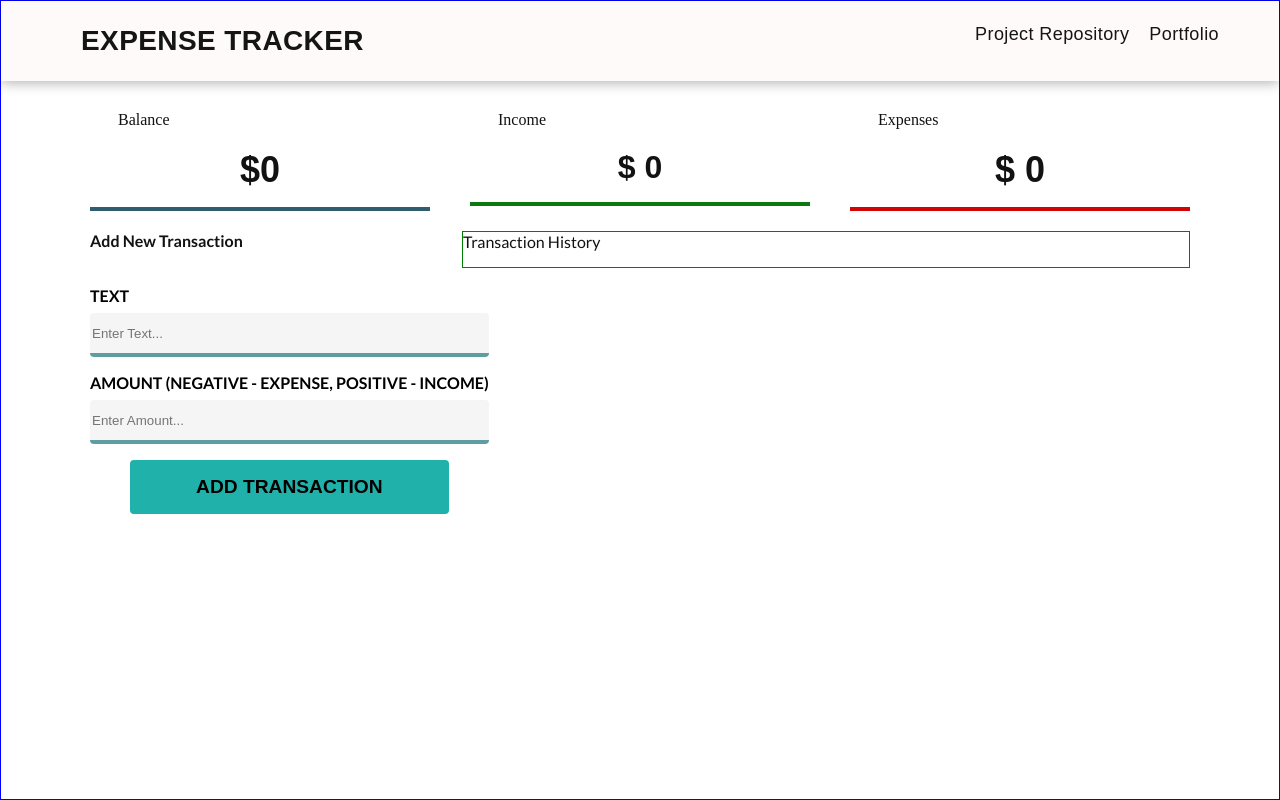
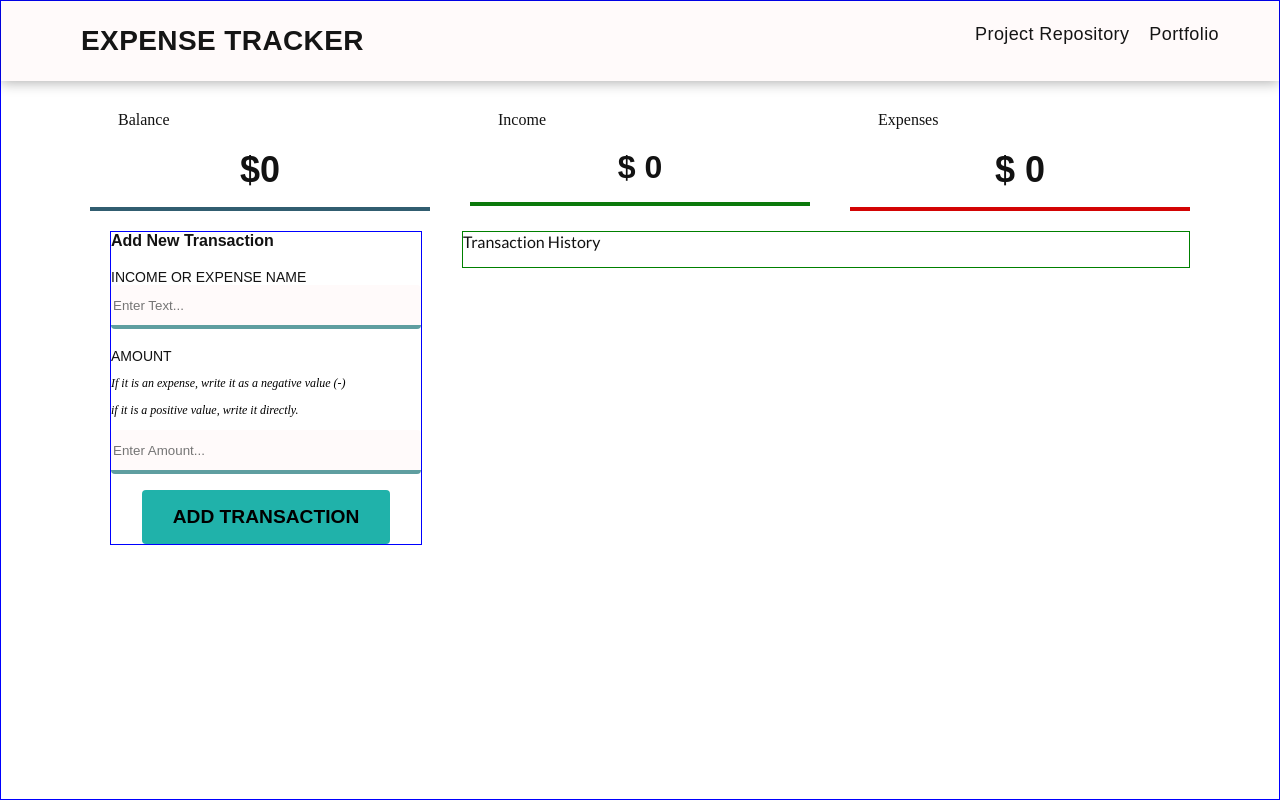
Before and after one commit to banuaggun/expense-tracker, a Vue app: page / in a window 1280 px wide. Built offline with nearby package versions, Linux system fonts and the light colour scheme; some icons are missing.

Commit message:
User experience improvements have been made

```diff
--- a/src/components/AddTransaction.vue
+++ b/src/components/AddTransaction.vue
@@ -7,14 +7,30 @@
       <div class="add-form">
         <form id="form" @submit.prevent="onSubmit">
           <div class="add-form-control">
-            <label for="text">Text</label>
+            <label for="text">
+              <span>
+                Income or Expense Name
+              </span>
+            </label>
             <input type="text" id="text" v-model="text" placeholder="Enter Text..." />
           </div>
           <div class="add-form-control">
             <label for="amount">
-              Amount
-              (negative - expense, positive - income)
+              <span>
+                Amount
+              </span>
+              <p>
+                <i>
+                  If it is an expense, write it as a negative value (-)
+                </i>
+              </p>
+              <p>
+                <i>
+                  if it is a positive value, write it directly.
+                </i>
+              </p>
             </label>
+
             <input type="text" id="amount" v-model="amount" placeholder="Enter Amount..." />
           </div>
           <div class="add-form-button">
@@ -54,41 +70,43 @@ const onSubmit = () => {
 
 <style scoped>
 .add{
-  width:100%;
-  min-width:max-content;
   display:flex;
   flex-direction: column;
+  margin:0 20px 20px 20px;
+  border:1px solid blue;
 }
 
 .add-header{
   font-weight:600;
-
+  font-family: 'Lora', sans-serif;
+  color:#121212;
 }
-.add-form{
-  margin:20px auto;
-}
-
 .add-form-control{
   display: flex;
   flex-direction: column;
   margin:16px auto;
 }
 
-.add-form-control label{
-  margin-bottom:8px;
+.add-form-control label span{
   text-transform: uppercase;
-  font-weight:600;
+  font-weight:500;
+  font-size:14px;
+  font-family: 'Lora', sans-serif;
+}
 
+.add-form-control label p{
+  font-weight:400;
+  font-size:12px;
+  font-family:'Oxanium', serif;
 }
 
 .add-form-control input{
-  width:100%;
   height:44px;
   border:none;
   outline:none;
   border-radius:4px;
   border-bottom:4px solid cadetblue;
-  background-color: whitesmoke;
+  background-color: snow;
 }
 
 .add-form-button{
```
